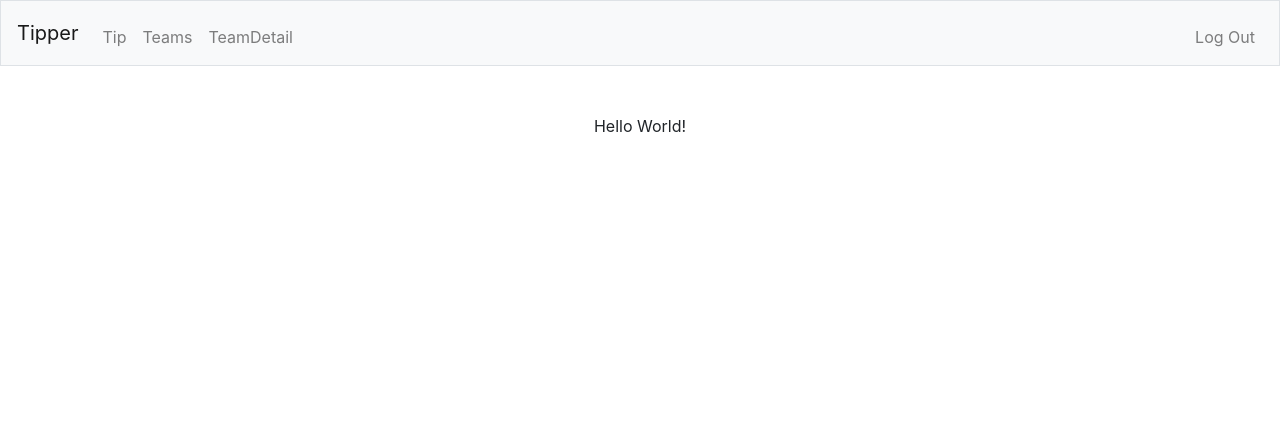
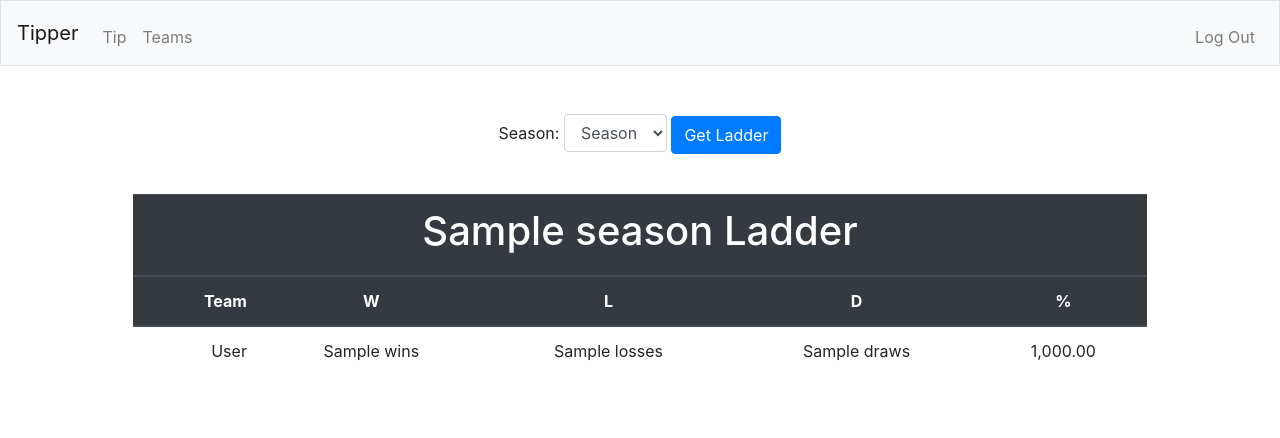
Before and after one commit to mitchmike/tipper-flask, a Flask app: template templates/teams.html in a window 1280 px wide. Shown: the top 438 px of the page. Run offline with Flask 2, Linux system fonts and the light colour scheme; the visitor is signed in with stand-in values (Sample User, id 1); the template is opened without the code that fills it: most values are stand-ins (such as "Sample title", 1, 10 or a date in 2020).

Commit message:
added teams page

```diff
--- a/app.py
+++ b/app.py
@@ -1,9 +1,10 @@
-from flask import Flask, render_template,  request, session, redirect
+from flask import Flask, render_template,  request, session, redirect, g
 from flask_session import Session
 from tempfile import mkdtemp
 import requests
 from dotenv import load_dotenv
 import os
+from helpers import login_required, formatpcnt
 
 load_dotenv()
 
@@ -15,6 +16,7 @@ Session(app)
 
 # Ensure templates are auto-reloaded
 app.config["TEMPLATES_AUTO_RELOAD"] = True
+app.jinja_env.filters["formatpcnt"] = formatpcnt
 
 restEndpoint = os.environ.get('REST_ENDPOINT')
 
@@ -28,12 +30,12 @@ def after_request(response):
 
 # about tipper
 @app.route('/')
+@login_required
 def index():
     return render_template("index.html")
 
 
 @app.route('/login', methods=["GET","POST"])
-# @login_required
 def login():
     if request.method=="GET":
         return render_template("login.html")
@@ -61,13 +63,12 @@ def login():
     return render_template('login.html', error=error)
 
 @app.route('/logout')
-# @login_required
+@login_required
 def logout():
     session.clear()
     return redirect('/')
 
 @app.route('/register', methods=["GET", "POST"])
-# @login_required
 def register():
     if request.method=="GET":
         return render_template("register.html")
@@ -86,6 +87,7 @@ def register():
 
     #call register endpoint on rest api
     res = requests.post(f'{restEndpoint}/register',data={'email':username,'password':password}).json()
+
     if "id" in res:
         session["user_id"] = res['id']
         return redirect('/')
@@ -97,19 +99,35 @@ def register():
 
 
 # list of teams. can sort as ladder, can drill down to view their games / stats
-@app.route('/teams')
-# @login_required
+@app.route('/teams', methods=['GET','POST'])
+@login_required
 def teams():
-    return render_template("teams.html")
+    if request.method == 'GET':
+        team = request.args.get('team')
+        if team:
+            return render_template("teamdetail.html")
+        return render_template("teams.html")
+
+    season = request.form.get('season')
+    teams = requests.get(f'{restEndpoint}/teams').json()
+    print(teams)
+    ladder = requests.get(f'{restEndpoint}/ladder/{season}').json()
+
+    for team in ladder:
+        #look for team_identifier
+        detail = next((x for x in teams if x['team_identifier'] == team['teamname']),None)
+        team['fullname'] = f"{detail['city']} {detail['name']}"
+        print(team)
+    return render_template('teams.html',teams=ladder, season=season)
 
 @app.route('/teamdetail')
-# @login_required
+@login_required
 def teamdetail():
     return render_template("teamdetail.html")
 
 
 # source odds from betting companies and also a random number generator for the probability of winning for a team -> give a tipscore/value score based on that
 @app.route('/tip')
-# @login_required
+@login_required
 def tip():
-    return render_template("index.html")
+    return render_template("tip.html")
--- a/helpers.py
+++ b/helpers.py
@@ -1,5 +1,24 @@
+from functools import wraps
+from flask import redirect, session, g
 
 
+def login_required(f):
+    """
+    Decorate routes to require login.
 
-def login_required():
-    return True
+    https://flask.palletsprojects.com/en/1.1.x/patterns/viewdecorators/
+    """
+    @wraps(f)
+    def decorated_function(*args, **kwargs):
+        if session.get("user_id") is None:
+
+            #temporarily login user
+            session["user_id"] = 3
+            return redirect("/")
+
+            return redirect("/login")
+        return f(*args, **kwargs)
+    return decorated_function
+
+def formatpcnt(value):
+    return f"{value:,.2f}"
--- a/templates/layout.html
+++ b/templates/layout.html
@@ -35,7 +35,6 @@
                     <ul class="navbar-nav mr-auto mt-2">
                         <li class="nav-item"><a class="nav-link" href="/tip">Tip</a></li>
                         <li class="nav-item"><a class="nav-link" href="/teams">Teams</a></li>
-                        <li class="nav-item"><a class="nav-link" href="/teamdetail">TeamDetail</a></li>
                     </ul>
                     <ul class="navbar-nav ml-auto mt-2">
                         <li class="nav-item"><a class="nav-link" href="/logout">Log Out</a></li>
--- a/templates/teams.html
+++ b/templates/teams.html
@@ -1,9 +1,62 @@
 {% extends "layout.html" %}
 
 {% block titleblock %}
-Home
+Teams
 {% endblock %}
 
 {% block main %}
-Hello World!
+<div class="container">
+
+    <form action="/teams" method="post">
+        <div class="form-group">
+            <label>Season: </label>
+            <select  autocomplete="off" class="form-control" name="season"  placeholder="Season">
+                <option disabled selected value="">Season</option>
+                <option value="2019">2019</option>
+                <option value="2020">2020</option>
+                <option value="2021">2021</option>
+            </select>
+            <button type="submit" class="btn btn-primary">Get Ladder</button>
+        </div>
+
+    </form>
+    {% if teams %}
+
+    <br/>
+    <table class="table table-hover">
+        <thead class="thead-dark">
+            <tr><th colspan="5"><h1>{{season}} Ladder</h1></th></tr>
+            <tr>
+                <th scope="col" style="text-align: end;">Team</th>
+                <th scope="col">W</th>
+                <th scope="col">L</th>
+                <th scope="col">D</th>
+                <th scope="col">%</th>
+            </tr>
+        </thead>
+        {% for team in teams %}
+
+                <tr id={{team.teamname}} class="clickable-row" style="cursor: pointer;" data-href="/teams?team={{team.teamname}}">
+                    <td style="text-align: end;">{{ team.fullname }}</td>
+                    <td>{{ team.wins }}</td>
+                    <td>{{ team.losses }}</td>
+                    <td>{{ team.draws }}</td>
+                    <td>{{ (team.pf / team.pa * 100) | formatpcnt}}</td>
+                </tr>
+
+        {% endfor %}
+
+
+
+    </table>
+    {% endif %}
+
+</div>
+<script>
+$(".clickable-row").click(function () {
+    window.location = $(this).data('href');
+});
+
+</script>
+
 {% endblock %}
--- a/templates/tip.html
+++ b/templates/tip.html
@@ -1,9 +1,9 @@
 {% extends "layout.html" %}
 
 {% block titleblock %}
-Home
+Tip
 {% endblock %}
 
 {% block main %}
-Hello World!
+Tip
 {% endblock %}
```
Also changed, not shown: static/styles.css (+91 -0 lines).
